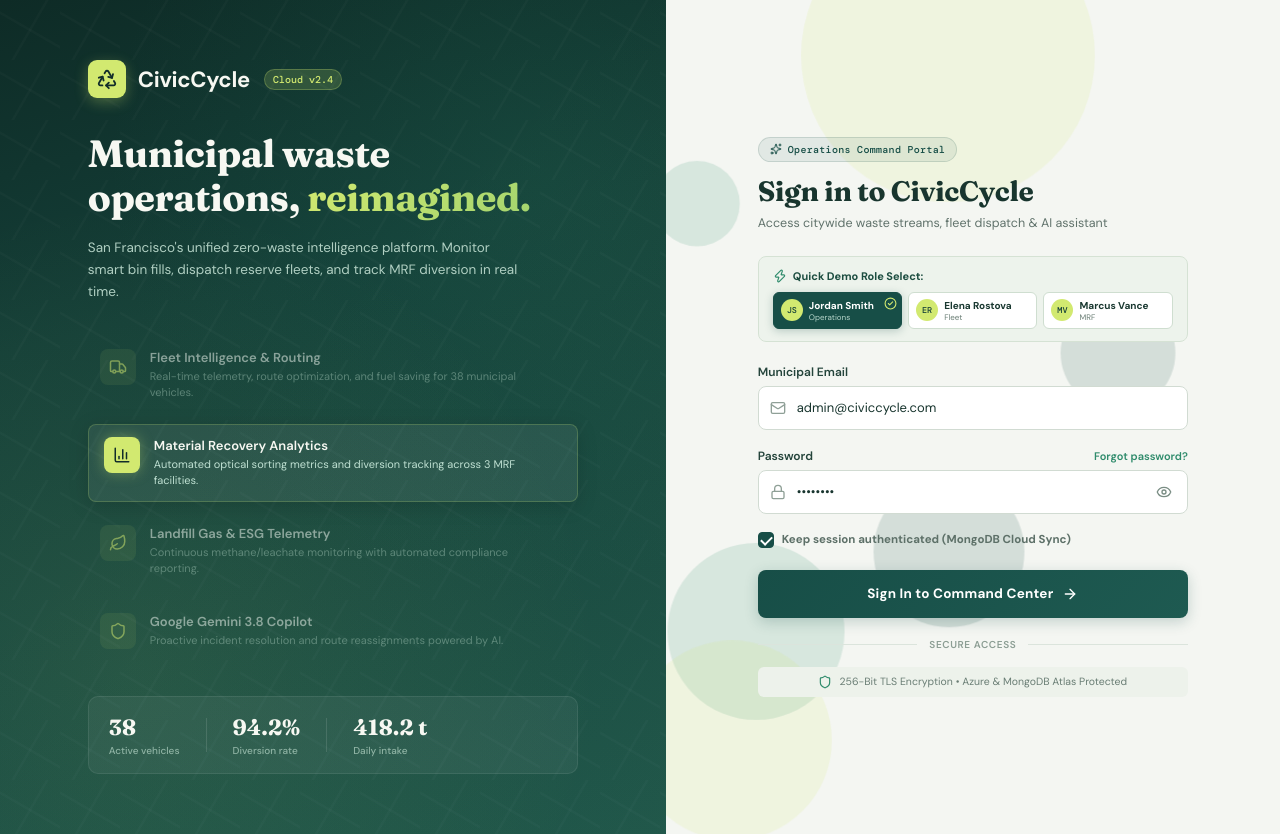
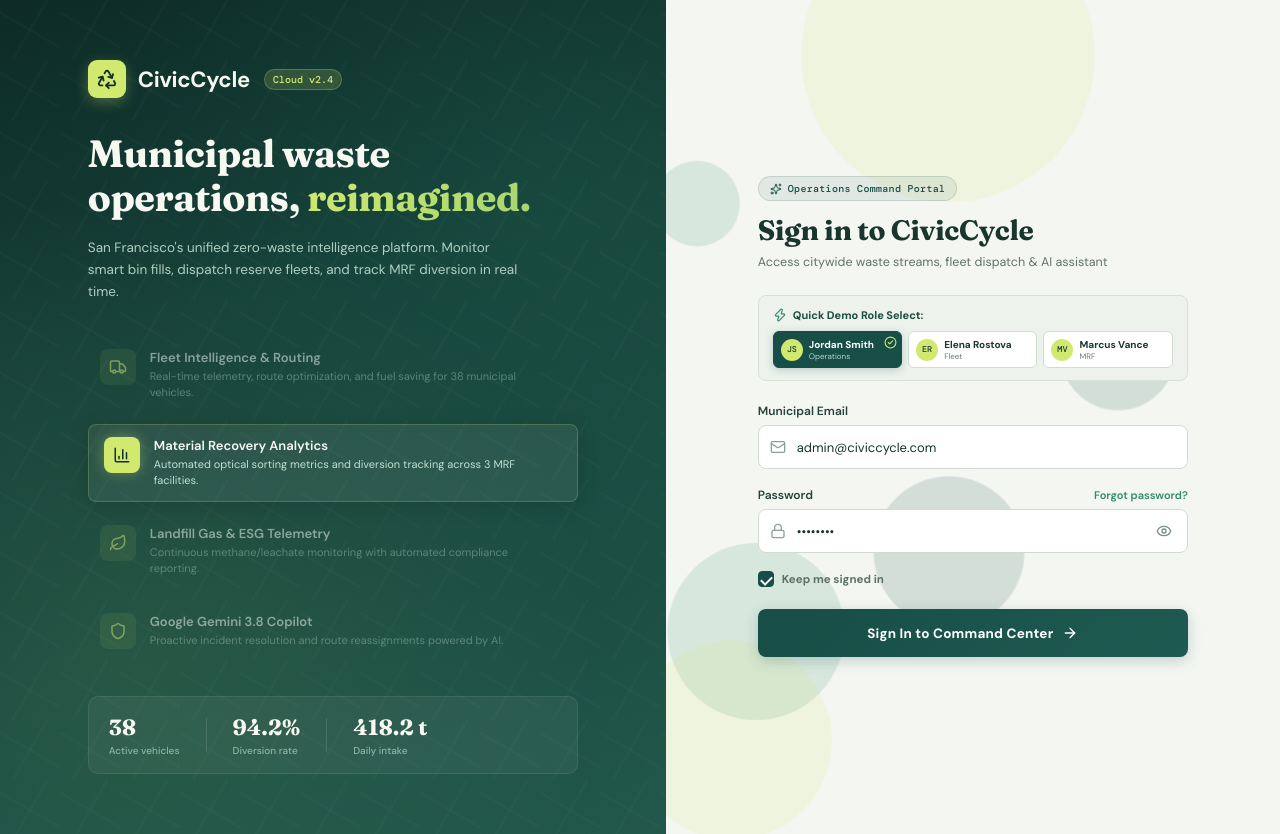
Before and after one commit to RahulHansraj/fsd-project, a React (Vite) app: page /login in a window 1280 px wide. Built offline with nearby package versions, Linux system fonts and the light colour scheme.

Commit message:
fix: remove security wording from bottom of login page

```diff
--- a/src/pages/LoginPage.tsx
+++ b/src/pages/LoginPage.tsx
@@ -267,7 +267,7 @@
               <label className="checkbox-label">
                 <input type="checkbox" defaultChecked />
                 <span className="checkmark" />
-                Keep session authenticated (MongoDB Cloud Sync)
+                Keep me signed in
               </label>
             </div>
 
@@ -290,15 +290,6 @@
               )}
             </button>
           </form>
-
-          <div className="form-divider">
-            <span>secure access</span>
-          </div>
-
-          <div className="security-guarantee">
-            <Shield size={14} />
-            <span>256-Bit TLS Encryption • Azure & MongoDB Atlas Protected</span>
-          </div>
         </div>
       </section>
     </div>
```
Also changed, not shown: 2 other files (tests, documents, lock files or other folders).
